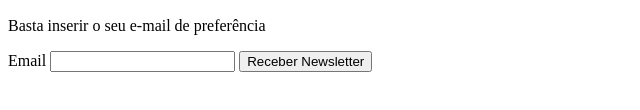
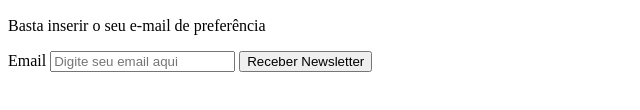
Before and after one commit to yasuke-dev/blog_kenzie, a plain HTML site: page index.html in a window 1280 px wide. Shown: the part 640-750 px from the top of the page, 0-640 px from the left. Drawn offline with Linux system fonts and the light colour scheme.

Commit message:
Alteração placholder

```diff
--- a/index.html
+++ b/index.html
@@ -61,7 +61,7 @@
         <p>Basta inserir o seu e-mail de preferência</p>
         <form >
             <label for="">Email</label>
-            <input type="text" name="email" required>
+            <input type="text" name="email" placeholder="Digite seu email aqui " required>
             <button type="submit">Receber Newsletter</button>
         </form>
     </footer>
```
